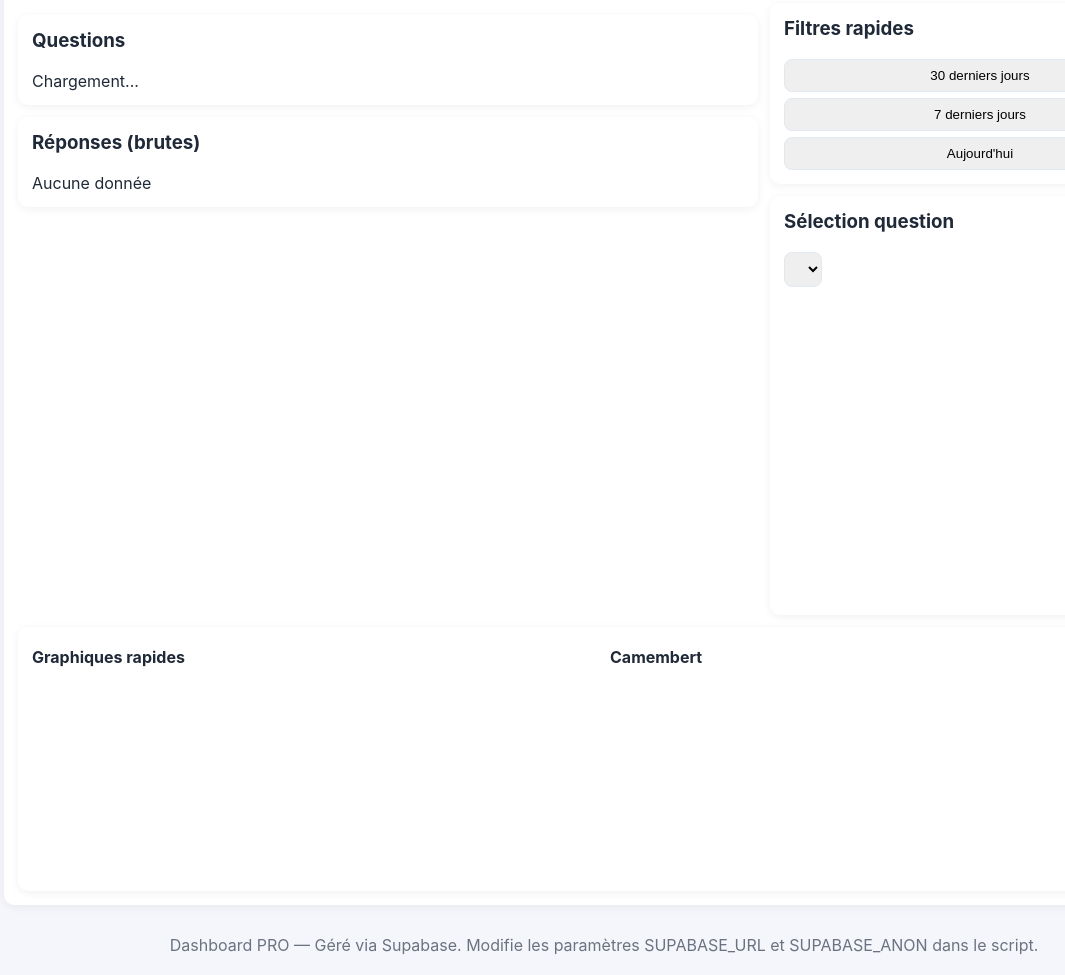
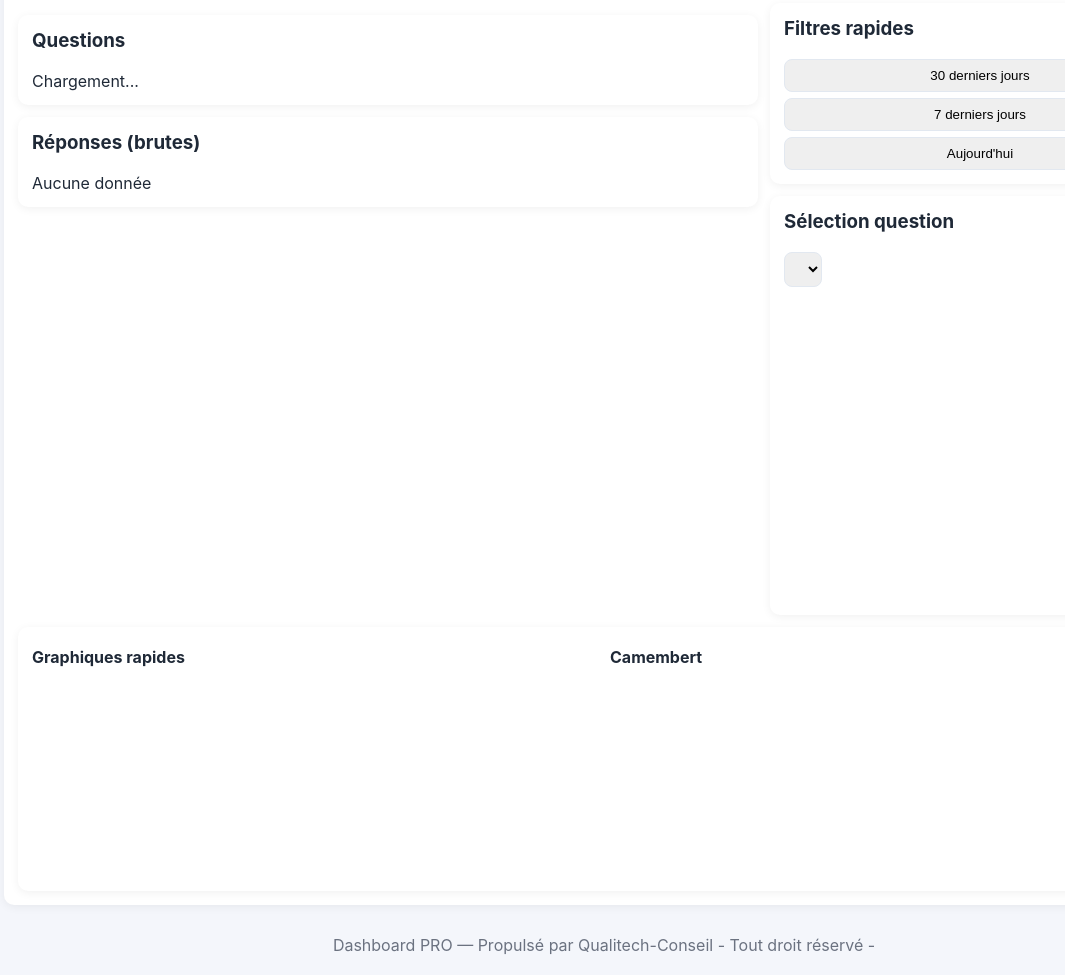
Before and after one commit to Qualitech-conseil/DIAAM_FORM_S46, a plain HTML site: page stats.html in a window 1280 px wide. Shown: the part 153-1128 px from the top of the page, without its empty margins (36-1101 px from the left). Drawn offline with nearby package versions, Linux system fonts and the light colour scheme.

Commit message:
Update stats.html

```diff
--- a/stats.html
+++ b/stats.html
@@ -110,7 +110,7 @@
     </section>
 
     <footer>
-      Dashboard PRO — Géré via Supabase. Modifie les paramètres SUPABASE_URL et SUPABASE_ANON dans le script.
+      Dashboard PRO — Propulsé par Qualitech-Conseil - Tout droit réservé -
     </footer>
   </div>
 
```
